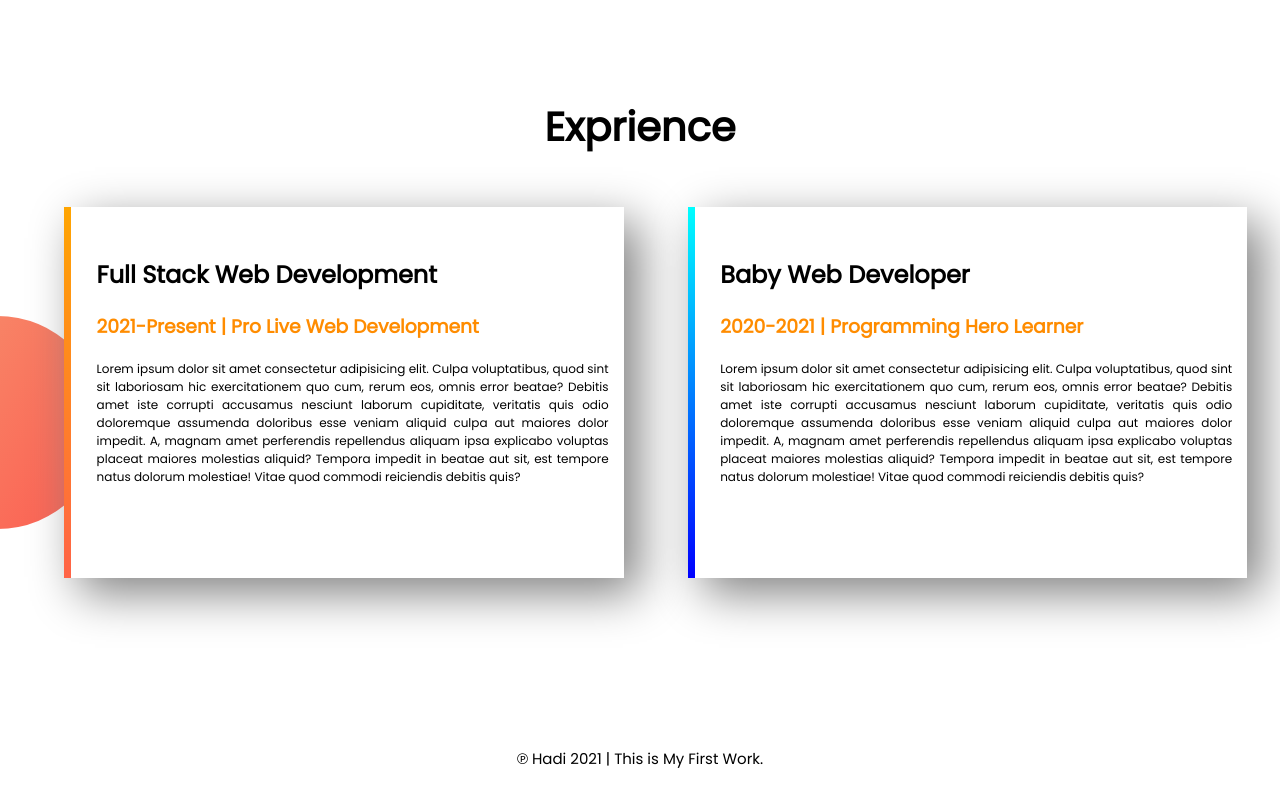
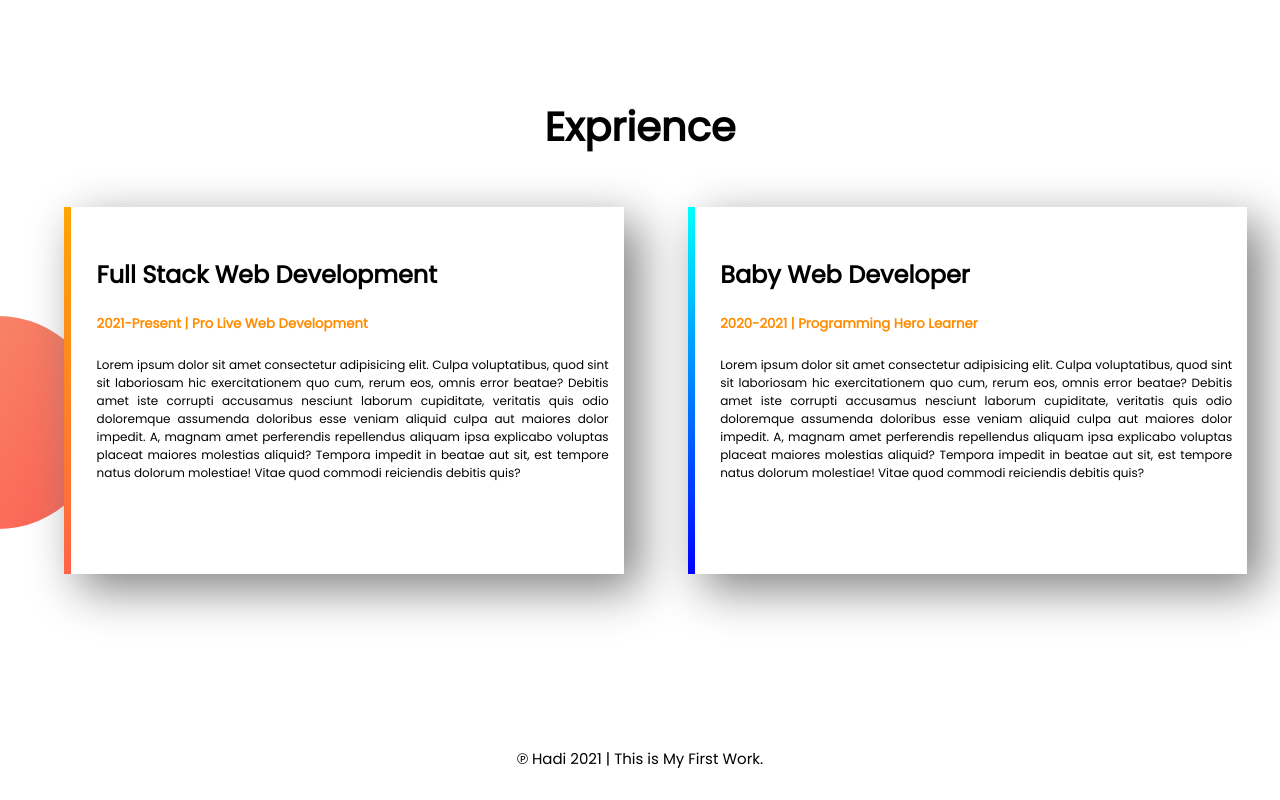
Before and after one commit to HadiAnik/web-portfolio, a plain HTML site: page index.html in a window 1280 px wide. Shown: the part 1303-2103 px from the top of the page. Drawn offline with Linux system fonts and the light colour scheme.

Commit message:
Update index.html

```diff
--- a/index.html
+++ b/index.html
@@ -45,12 +45,12 @@
         <h1>Exprience</h1>
         <article id="full-stack" class="half-width article">
             <h2>Full Stack Web Development</h2>
-            <h3 class="name-orange">2021-Present | Pro Live Web Development</h3>
+            <h5 class="name-orange">2021-Present | Pro Live Web Development</h3>
             <p>Lorem ipsum dolor sit amet consectetur adipisicing elit. Culpa voluptatibus, quod sint sit laboriosam hic exercitationem quo cum, rerum eos, omnis error beatae? Debitis amet iste corrupti accusamus nesciunt laborum cupiditate, veritatis quis odio doloremque assumenda doloribus esse veniam aliquid culpa aut maiores dolor impedit. A, magnam amet perferendis repellendus aliquam ipsa explicabo voluptas placeat maiores molestias aliquid? Tempora impedit in beatae aut sit, est tempore natus dolorum molestiae! Vitae quod commodi reiciendis debitis quis?</p>
         </article>
         <article id="baby-web" class="half-width article">
             <h2>Baby Web Developer</h2>
-            <h3 class="name-orange">2020-2021 | Programming Hero Learner</h3>
+            <h5 class="name-orange">2020-2021 | Programming Hero Learner</h3>
             <p>Lorem ipsum dolor sit amet consectetur adipisicing elit. Culpa voluptatibus, quod sint sit laboriosam hic exercitationem quo cum, rerum eos, omnis error beatae? Debitis amet iste corrupti accusamus nesciunt laborum cupiditate, veritatis quis odio doloremque assumenda doloribus esse veniam aliquid culpa aut maiores dolor impedit. A, magnam amet perferendis repellendus aliquam ipsa explicabo voluptas placeat maiores molestias aliquid? Tempora impedit in beatae aut sit, est tempore natus dolorum molestiae! Vitae quod commodi reiciendis debitis quis?</p>
         </article>
     </section>
```
